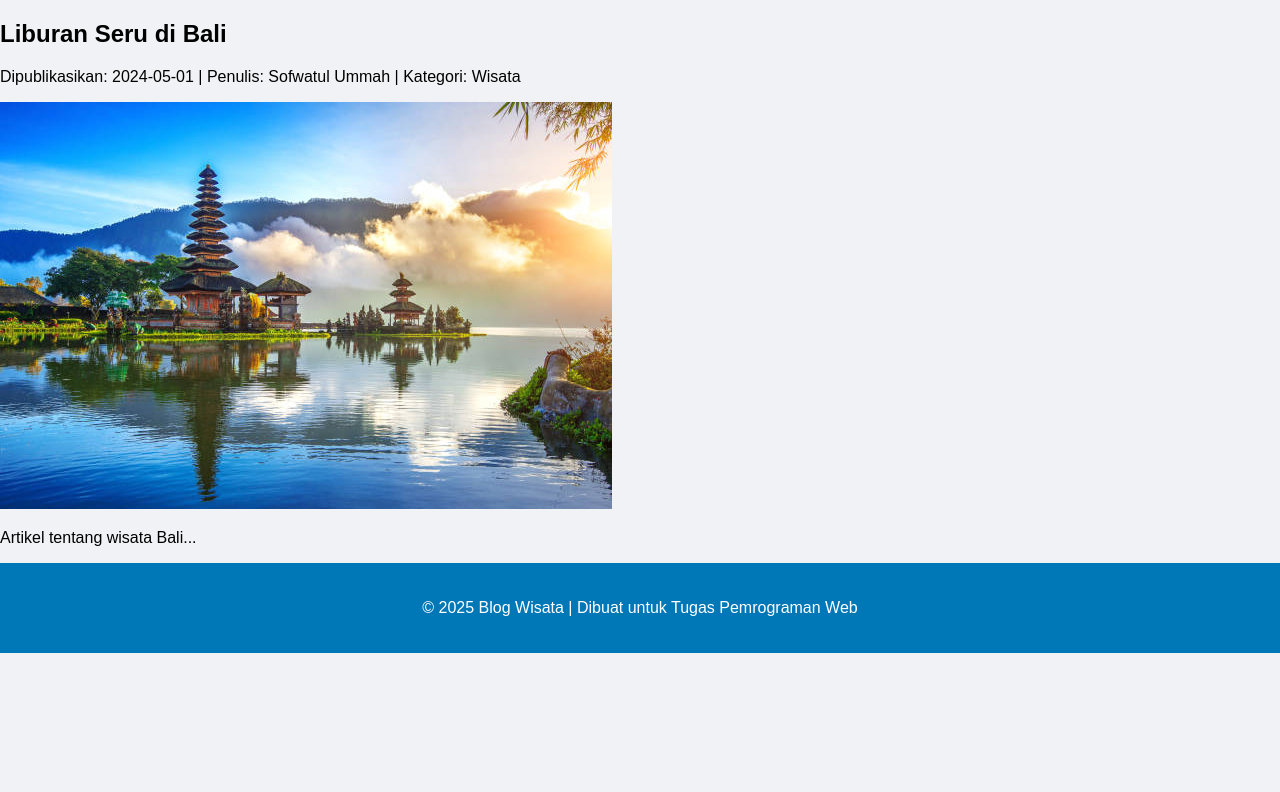
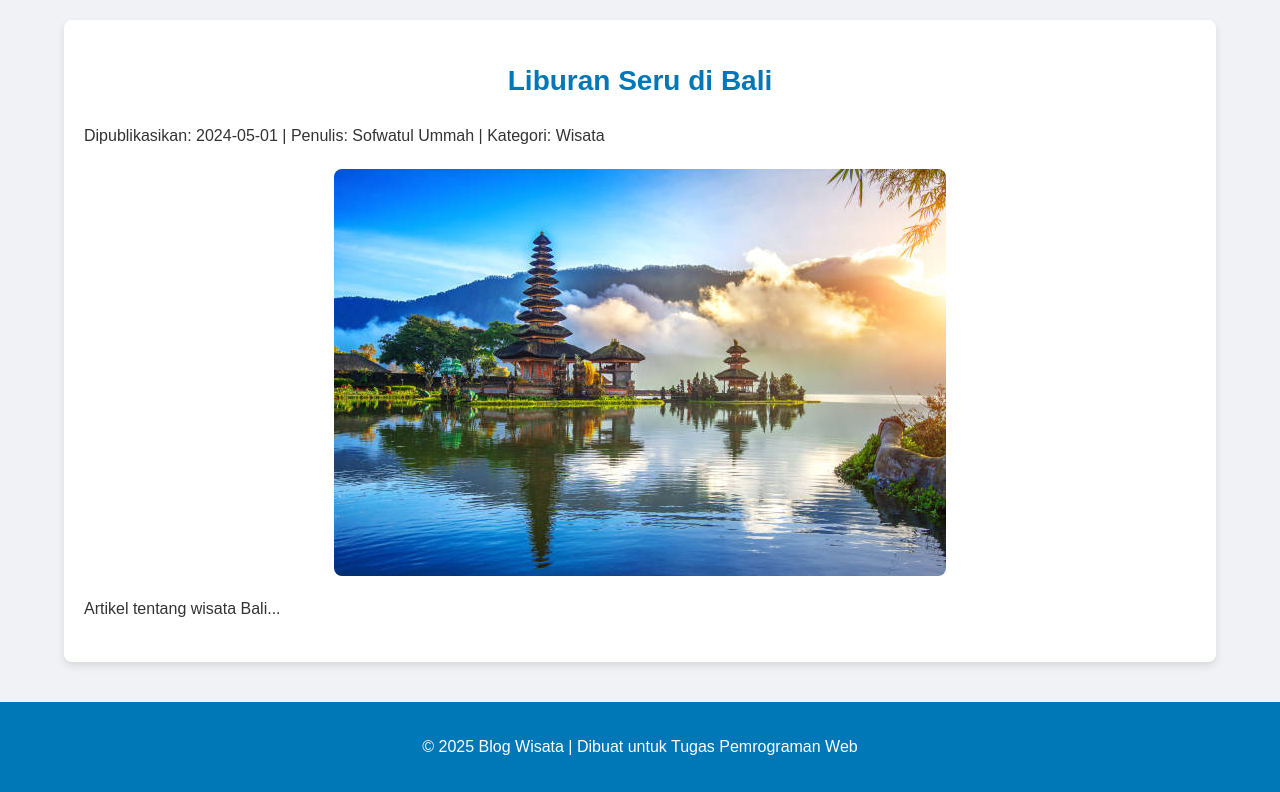
Before and after one commit to Sofwatulu/Perancangan-dan-Implementasi-Blog-Dinamis-Berbasis-Database, a PHP site: page /detail.php?id=1 in a window 1280 px wide. Shown: the part 155-947 px from the top of the page. Before the commit the page ends 808 px from the top, so only its background shows below. Run offline with PHP 8.4, Linux system fonts and the light colour scheme; data comes from the database, SQL or seed files in the repository.

Commit message:
Commit pertama: upload semua file

```diff
--- a/detail.php
+++ b/detail.php
@@ -30,11 +30,14 @@ if ($data = mysqli_fetch_assoc($query)) {
         <p>Temukan destinasi menarik dan informatif dari database dinamis.</p>
     </header>
 
-    <div class="detail-container">
-        <h2><?php echo $data['title']; ?></h2>
-        <p class="info">Dipublikasikan: <?php echo $data['publish_date']; ?> | Penulis: <?php echo $data['name']; ?> | Kategori: <?php echo $data['category_name']; ?></p>
-        <img src="images/<?php echo $data['image']; ?>" alt="<?php echo $data['title']; ?>">
-        <p><?php echo $data['content']; ?></p>
+    <div class="container">
+        <div class="article-content">
+            <h1><?php echo $data['title']; ?></h1>
+            <p class="info">Dipublikasikan: <?php echo $data['publish_date']; ?> | Penulis: <?php echo $data['name']; ?> | Kategori: <?php echo $data['category_name']; ?></p>
+            <!-- Gambar artikel -->
+            <img src="images/<?php echo $data['image']; ?>" alt="<?php echo $data['title']; ?>">
+            <p><?php echo nl2br($data['content']); ?></p>
+        </div>
     </div>
 
     <footer>
--- a/index.php
+++ b/index.php
@@ -22,7 +22,8 @@ $query = mysqli_query($conn, "SELECT article.*, author.name, category.category_n
     <div class="card-container">
         <?php while ($data = mysqli_fetch_assoc($query)) { ?>
         <div class="card">
-            <img src="pemweb_T/images/<?php echo $data['image']; ?>" alt="<?php echo $data['title']; ?>">
+            <!-- Gambar yang diambil dari folder 'images' -->
+            <img src="images/<?php echo $data['image']; ?>" alt="<?php echo $data['title']; ?>">
             <h2><?php echo $data['title']; ?></h2>
             <p class="info">Dipublikasikan: <?php echo $data['publish_date']; ?> | Penulis: <?php echo $data['name']; ?> | Kategori: <?php echo $data['category_name']; ?></p>
             <p><?php echo substr($data['content'], 0, 100); ?>...</p>
--- a/style.css
+++ b/style.css
@@ -78,9 +78,10 @@ header, footer {
 }
 
 .article-content h1 {
-    font-size: 28px; /* Ukuran font lebih besar untuk judul */
+    font-size: 28px;
     color: #0077b6;
     margin-bottom: 20px;
+    text-align: center; /* Tengah-kan judul */
 }
 
 .article-content p {
@@ -90,9 +91,19 @@ header, footer {
 }
 
 .article-content img {
-    width: 100%;
+    display: block;
+    max-width: 100%;
+    height: auto;
+    margin: 0 auto 20px auto; /* Tengah-kan gambar */
     border-radius: 8px;
-    margin-top: 20px;
+}
+
+/* Gaya untuk subjudul dalam artikel */
+.article-content h3 {
+    font-size: 20px;
+    font-weight: bold; /* Membuat subjudul lebih tebal */
+    margin-top: 15px; /* Memberikan jarak di atas subjudul */
+    color: #0077b6;
 }
 
 .article-footer {
```
Also changed, not shown: article.html (deleted, +0 -23 lines).
